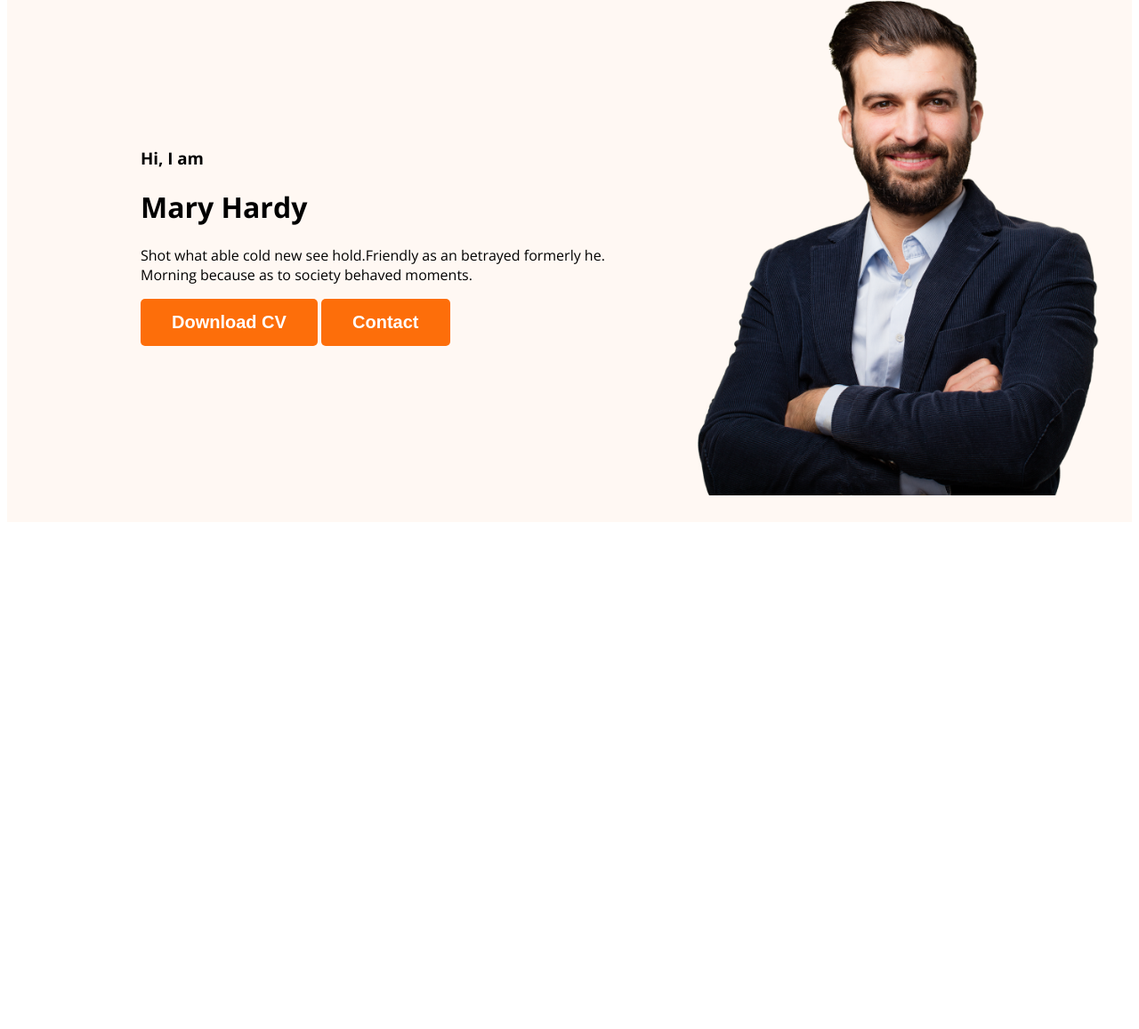
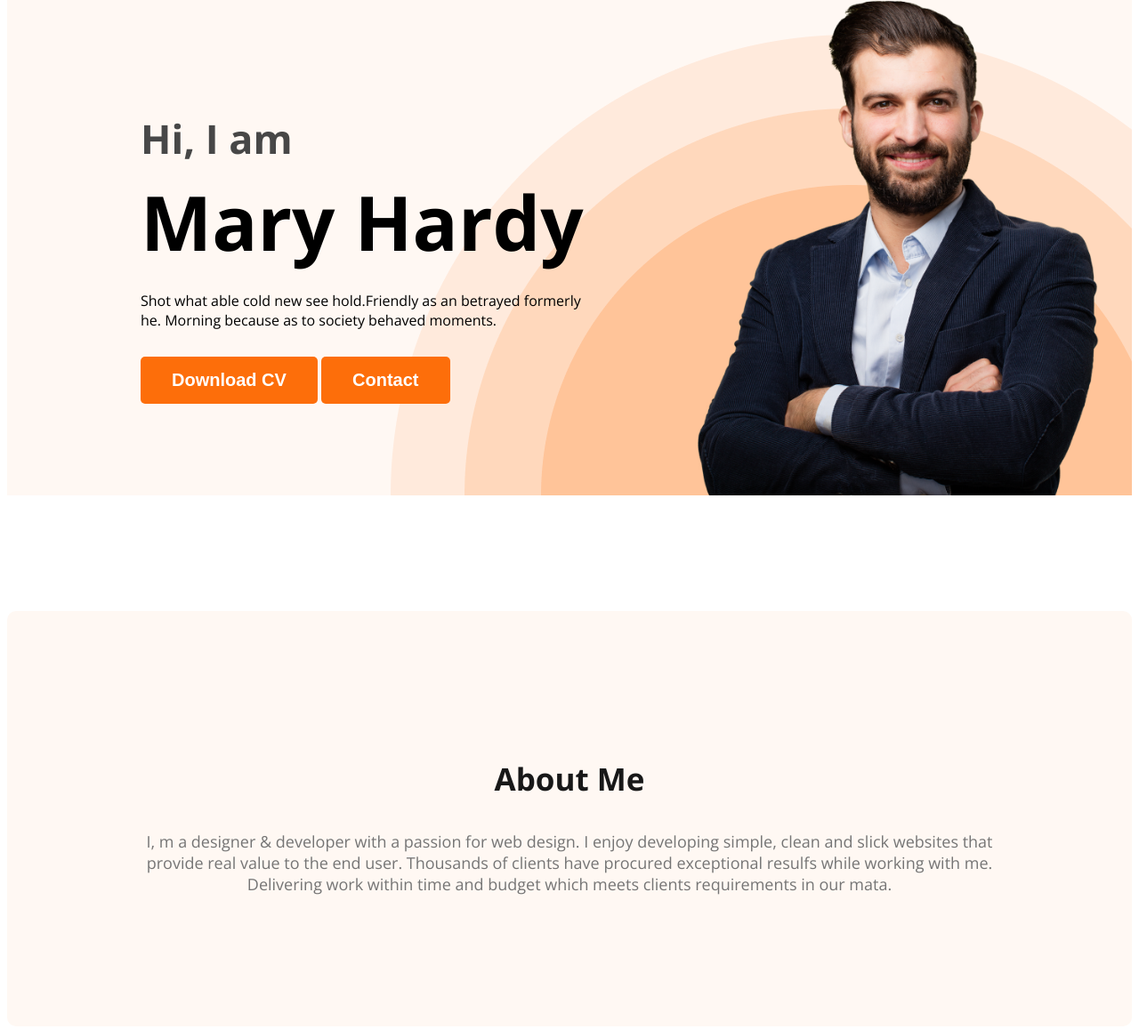
Before and after one commit to tajbir-uddin/developer-fortfolio, a plain HTML site: page index.html in a window 1280 px wide. Shown: the part 211-1368 px from the top of the page at 89% size. Before the commit the page ends 806 px from the top, so only its background shows below. Drawn offline with nearby package versions, Linux system fonts and the light colour scheme.

Commit message:
about section created

```diff
--- a/index.html
+++ b/index.html
@@ -24,7 +24,7 @@
         <div class="banner-content">
             <h3 class="banner-greeting">Hi, I  am</h3>
             <h1 class="banner-title">Mary Hardy</h1>
-            <p>Shot what able cold new see hold.Friendly as an betrayed formerly he. Morning because as to society behaved moments.</p>
+            <p class="banner-description">Shot what able cold new see hold.Friendly as an betrayed formerly he. Morning because as to society behaved moments.</p>
             <button class="btn-primary">Download CV</button>
             <button class="btn-primary">Contact</button>
         </div>
@@ -32,7 +32,10 @@
        </div>
     </header>
     <main>
-
+        <section class="about">
+            <h3 class="section-title">About Me</h3>
+            <p class="section-description">I, m a designer & developer with a passion for web design. I enjoy developing simple, clean and slick websites that provide real value to the end user. Thousands of clients have procured exceptional resulfs while working with me. Delivering work within time and budget which meets clients requirements in our mata.</p>
+        </section>
     </main>
     <footer>
 
--- a/styles/portfolio.css
+++ b/styles/portfolio.css
@@ -17,12 +17,25 @@ body {
     padding: 15px 35px;
 }
 
+.section-title {
+    color: #181818;
+    text-align: center;
+    font-size: 35px;
+    font-weight: 700;
+}
+
+.section-description {
+    color: #757575;
+    text-align: center;
+    font-size: 18px;
+}
+
 /* nav related styles */
 nav {
     display: flex;
     justify-content: space-between;
-    align-items:center;
-    margin: 0 200px ;
+    align-items: center;
+    margin: 0 200px;
 }
 
 .nav-title {
@@ -49,15 +62,51 @@ nav a {
 /* header related styles */
 .header {
     background-color: #FFF8F3;
+    background-image: url('../images/header_bg.png');
+    background-repeat: no-repeat;
+    background-position: bottom right;
 }
 
 .banner {
-    padding: 30px 30px 30px 150px;
+    padding: 30px 30px 0px 150px;
     display: flex;
     align-items: center;
+    justify-content: space-between;
 }
 
 .banner .profile-pic {
     width: 500px;
 
 }
+
+.banner-content {
+    max-width: 500px;
+}
+
+.banner-greeting {
+    font-size: 45px;
+    color: #474747;
+    margin-bottom: 0;
+}
+
+.banner-title {
+    font-size: 85px;
+    font-weight: 700;
+    margin-top: 5px;
+    margin-bottom: 20px;
+}
+
+.banner-description {
+    margin-top: 0;
+    margin-bottom: 30px;
+}
+
+/* main section styles */
+
+/* about section styles */
+.about {
+    padding: 130px;
+    border-radius: 10px;
+    background: #FFF8F3;
+    margin: 130px 0px;
+}
```
